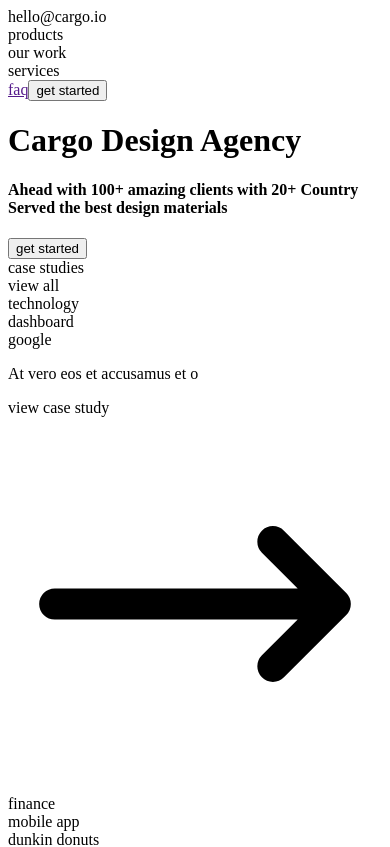
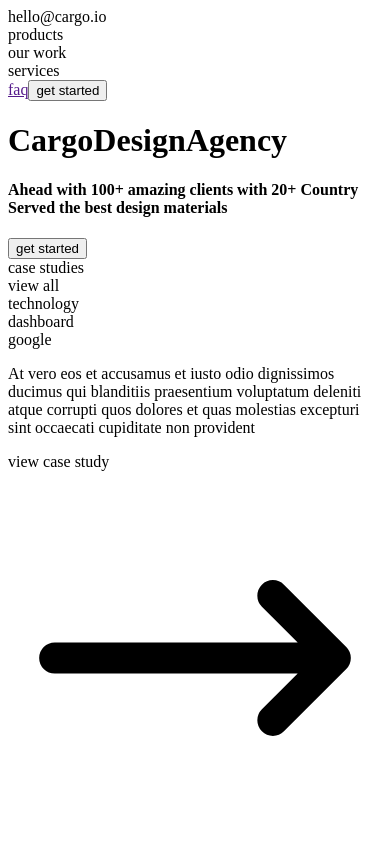
Before and after one commit to ConceptCodes/react-landing, a Next.js app: page / in a window 390 px wide. Shown: the top 847 px of the page. Built offline with nearby package versions, Linux system fonts and the light colour scheme.

Commit message:
base layout for mobile views

```diff
--- /dev/null
+++ b/components/Card.js
@@ -0,0 +1,31 @@
+import { ArrowNarrowRightIcon } from "@heroicons/react/outline";
+
+function Card({ study }) {
+  return (
+    <div className="group m-3 cursor-pointer mx-2 max-w-sm rounded-xl hover:bg-blue-600 border-4 border-black dark:border-gray-500 border-opacity-25 hover:border-opacity-0">
+      <div className="m-3 group-hover:text-white">
+        <div className="flex dark:text-gray-600 group-hover:text-white justify-between pb-5">
+          <div className="uppercase">{study.category}</div>
+          <div className="capitalize">{study.application_type}</div>
+        </div>
+        <div className="text-3xl capitalize dark:text-white">{study.title}</div>
+        <div className="">
+          <p className="dark:text-gray-600 group-hover:text-white truncate overflow-hidden overflow-ellipsis pb-5">
+            At vero eos et accusamus et iusto odio dignissimos ducimus qui
+            blanditiis praesentium voluptatum deleniti atque corrupti quos
+            dolores et quas molestias excepturi sint occaecati cupiditate non
+            provident
+          </p>
+        </div>
+        <div className="flex items-center">
+          <div className="dark:text-white capitalize">view case study</div>
+          <div className="mx-2">
+            <ArrowNarrowRightIcon className="h-7 group-hover:text-white text-black dark:text-white" />
+          </div>
+        </div>
+      </div>
+    </div>
+  );
+}
+
+export default Card;
--- /dev/null
+++ b/components/Header.js
@@ -0,0 +1,32 @@
+let navItems = ["products", "our work", "services"];
+
+function Header() {
+    return (
+        <header class="flex justify-around md:justify-between">
+        <div className="dark:text-white hidden md:inline-flex">hello@cargo.io</div>
+        <div className="flex dark:text-gray-400  capitalize">
+          {navItems.map((x, index) => (
+            <div
+              key={index}
+              className="mx-3 cursor-pointer hover:text-gray-800 dark:hover:text-white"
+            >
+              {x}
+            </div>
+          ))}
+        </div>
+        <div className="hidden md:inline-flex">
+          <a
+            href=""
+            className="dark:text-gray-500 mx-3 uppercase hover:text-white"
+          >
+            faq
+          </a>
+          <button className="bg-blue-600 text-white capitalize px-4  h-8 rounded-2xl">
+            get started
+          </button>
+        </div>
+      </header>
+    )
+}
+
+export default Header
--- a/pages/index.js
+++ b/pages/index.js
@@ -1,5 +1,6 @@
 import Head from "next/head";
-import { ArrowNarrowRightIcon } from "@heroicons/react/outline";
+import Header from '../components/Header'
+import Card from '../components/Card'
 
 const caseStudies = [
   {
@@ -19,47 +20,21 @@ const caseStudies = [
   },
 ];
 
-let navItems = ["products", "our work", "services"];
-
 export default function Home() {
   return (
-    <div className="dark:bg-black">
+    <div className="dark:bg-black h-screen">
       <Head>
         <title>Landing</title>
         <link rel="icon" href="/favicon.ico" />
       </Head>
-      <div className="flex flex-col justify-around h-screen">
-        <header class="flex justify-around">
-          <div className="dark:text-white">hello@cargo.io</div>
-          <div className="flex dark:text-gray-400 capitalize">
-            {navItems.map((x, index) => (
-              <div
-                key={index}
-                className="mx-3 cursor-pointer hover:text-gray-800 dark:hover:text-white"
-              >
-                {x}
-              </div>
-            ))}
-          </div>
-          <div>
-            <a
-              href=""
-              className="dark:text-gray-500 mx-3 uppercase hover:text-white"
-            >
-              faq
-            </a>
-            <button className="bg-blue-600 text-white capitalize px-4  h-8 rounded-2xl">
-              get started
-            </button>
-          </div>
-        </header>
-        <div className="flex flex-col mx-10">
-          <div className="flex flex-grow flex-col items-center">
-            <h1 className="dark:text-white text-black text-6xl">
-              Cargo{" "}
-              <span className="text-blue-600 mx-1">
+      <div className="p-5 flex flex-col">
+        <Header />
+          <div className="pt-20 flex flex-col items-center">
+            <h1 className="dark:text-white text-black text-4xl md:text-6xl">
+              Cargo
+              <span className="text-blue-600 mx-2">
                 Design
-              </span>{" "}
+              </span>
               Agency
             </h1>
             <h4 className="text-gray-600 text-xl p-3">
@@ -70,9 +45,7 @@ export default function Home() {
               get started
             </button>
           </div>
-          </div>
-          <div className="px-10">
-            <div className="flex justify-between pb-10">
+            <div className="pt-20 flex justify-between px-3 ">
               <div className="capitalize text-xl dark:text-white">
                 case studies
               </div>
@@ -80,37 +53,11 @@ export default function Home() {
                 view all
               </div>
             </div>
-            <div className="flex justify-between">
+            <div className="flex flex-wrap justify-between">
               {caseStudies.map((study, index) => (
-                <div
-                  key={index}
-                  className="flex group cursor-pointer flex-grow mx-2 flex-col p-3 h-45 rounded-lg hover:bg-blue-600 border-4 border-black dark:border-gray-500 border-opacity-25 hover:border-opacity-0"
-                >
-                  <div className="m-3 group-hover:text-white">
-                    <div className="flex dark:text-gray-600 group-hover:text-white justify-between pb-5">
-                      <div className="uppercase">{study.category}</div>
-                      <div className="capitalize">{study.application_type}</div>
-                    </div>
-                    <div className="text-3xl capitalize dark:text-white">
-                      {study.title}
-                    </div>
-                    <p className="dark:text-gray-600 group-hover:text-white truncate pb-5">
-                      At vero eos et accusamus et o
-                    </p>
-                    <div className="flex items-center">
-                      <div className="dark:text-white capitalize">
-                        view case study
-                      </div>
-                      <div className="mx-2">
-                        <ArrowNarrowRightIcon className="h-7 group-hover:text-white text-black dark:text-white" />
-                      </div>
-                    </div>
-                  </div>
-                </div>
+               <Card key={index} study={study} />
               ))}
             </div>
-          </div>
-
       </div>
     </div>
   );
```
